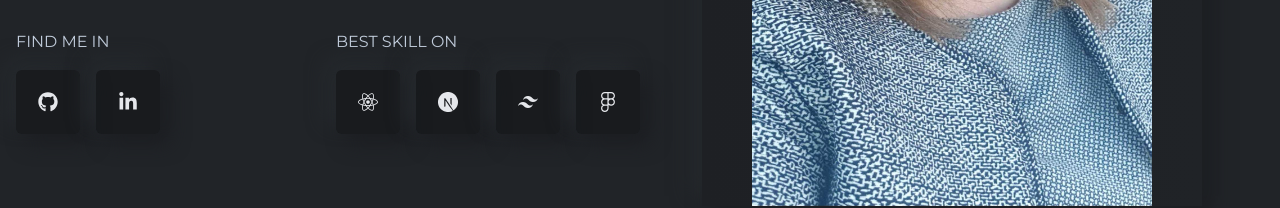
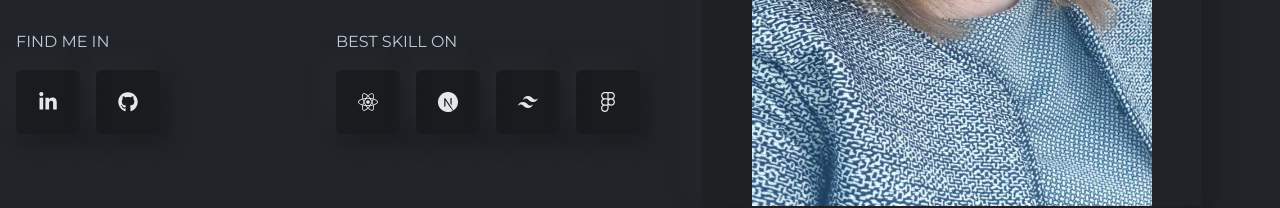
Before and after one commit to Bahare09/portfolio-Bahare, a React (Create React App) app in the folder portfolio/: page / in a window 1280 px wide. Shown: the part 434-642 px from the top of the page. Built offline with nearby package versions, Linux system fonts and the light colour scheme.

Commit message:
linkedin and git hub links

```diff
--- a/portfolio/src/components/banner/Media.jsx
+++ b/portfolio/src/components/banner/Media.jsx
@@ -1,18 +1,36 @@
 import React from "react";
 import { FaLinkedinIn, FaReact, FaGithub } from "react-icons/fa";
 import { SiTailwindcss, SiFigma, SiNextdotjs } from "react-icons/si";
+
 const Media = () => {
+  // Define your LinkedIn and GitHub URLs
+  const linkedinUrl =
+    "https://www.linkedin.com/in/bahare-bahreinian-002843246/";
+  const githubUrl = "https://github.com/Bahare09";
+
   return (
     <div className="flex flex-col xl:flex-row gap-6 lgl:gap-0 justify-between">
       <div>
         <h2 className="text-base uppercase font-titleFont mb-4">Find me in</h2>
         <div className="flex gap-4">
-          <span className="bannerIcon">
+          {/* Create a link to your LinkedIn profile */}
+          <a
+            href={linkedinUrl}
+            target="_blank"
+            rel="noopener noreferrer"
+            className="bannerIcon"
+          >
+            <FaLinkedinIn />
+          </a>
+          {/* Create a link to your GitHub profile */}
+          <a
+            href={githubUrl}
+            target="_blank"
+            rel="noopener noreferrer"
+            className="bannerIcon"
+          >
             <FaGithub />
-          </span>
-          <span className="bannerIcon">
-            <FaLinkedinIn />
-          </span>
+          </a>
         </div>
       </div>
       <div>
```
